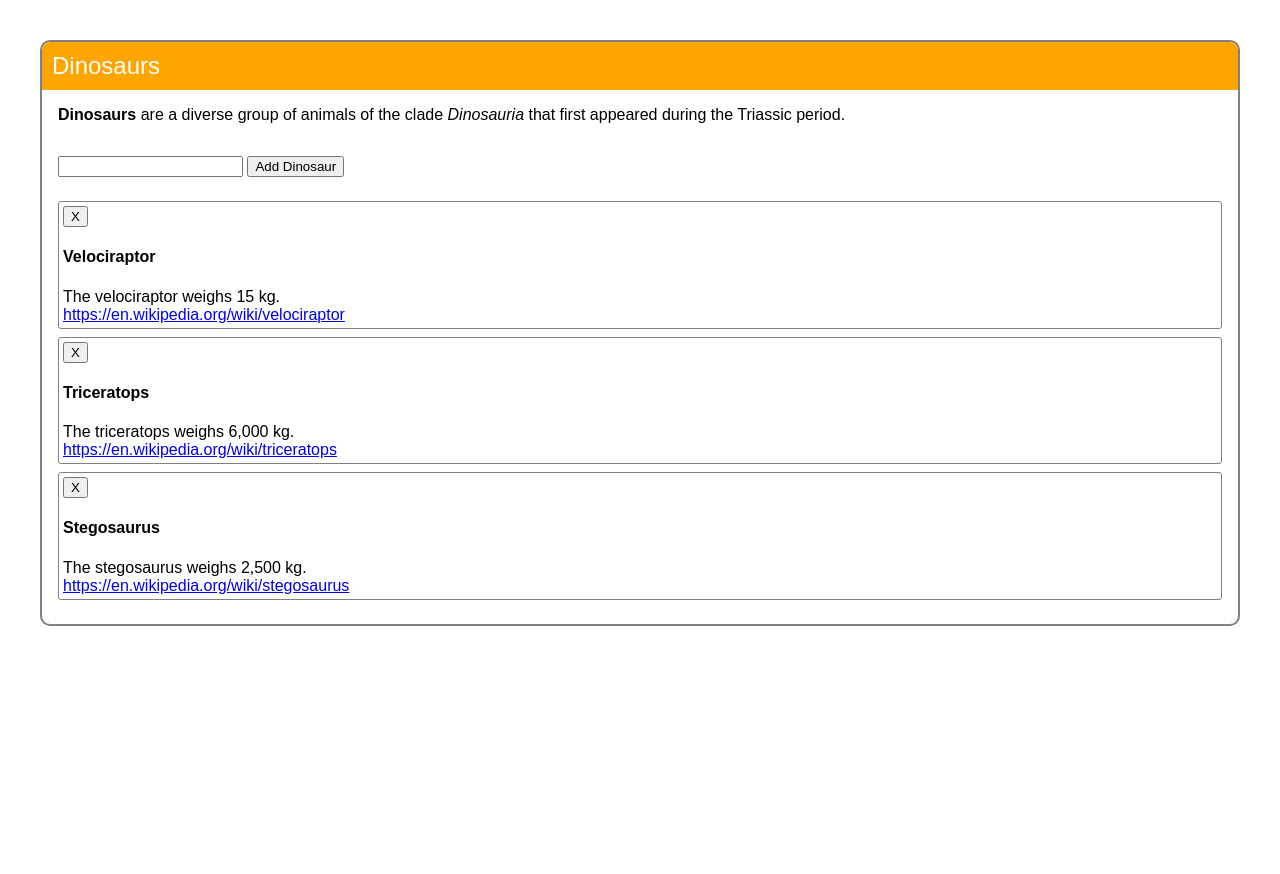
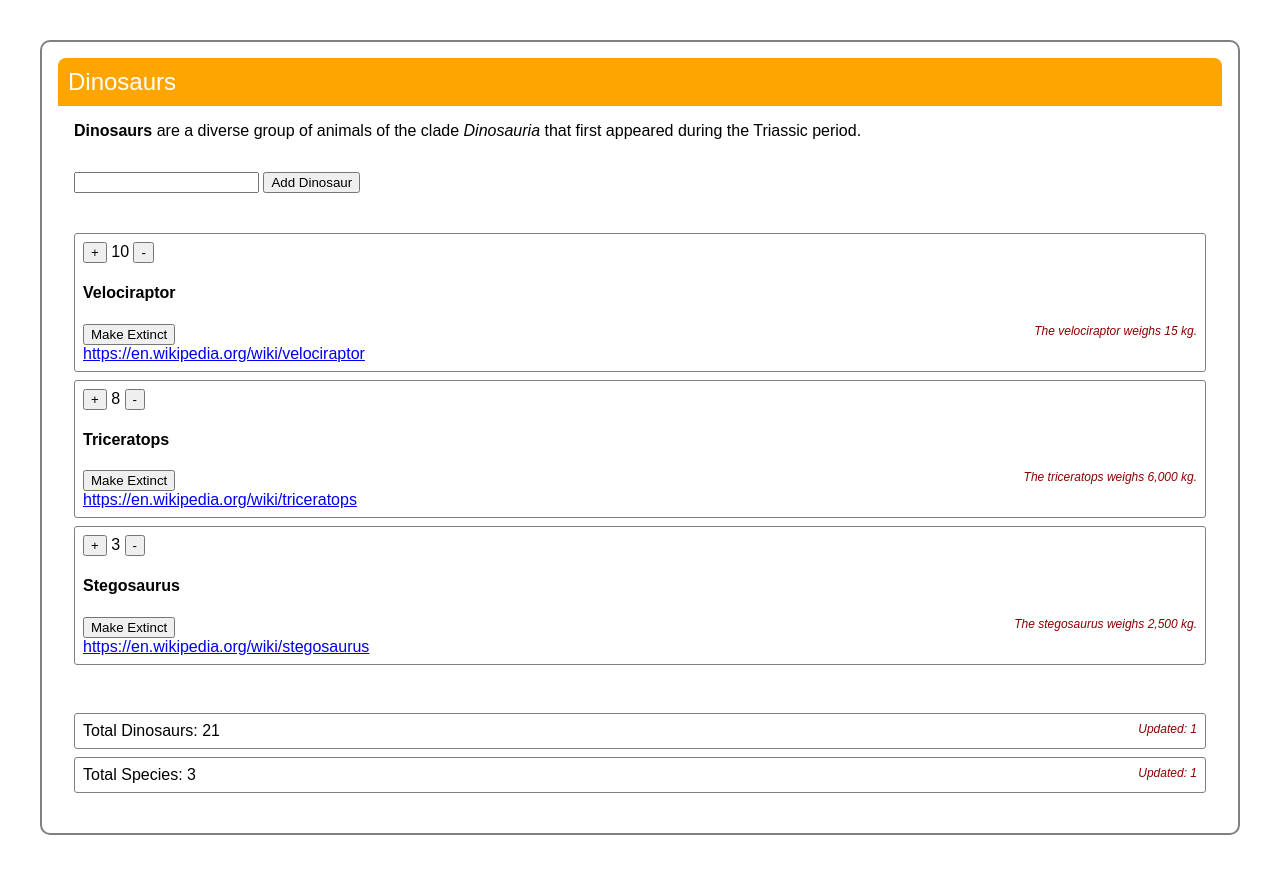
Before and after one commit to kpse/vue_learn, a plain HTML site: page index.html in a window 1280 px wide. Before the commit the page ends 800 px from the top, so only its background shows below. Drawn offline with nearby package versions, Linux system fonts and the light colour scheme.

Commit message:
computed properties

```diff
--- a/index.html
+++ b/index.html
@@ -1,6 +1,7 @@
 <html xmlns:v-on="http://www.w3.org/1999/xhtml">
 <head>
     <script data-require="vue.js@*" data-semver="10.0.26" src="https://cdn.jsdelivr.net/vue/1.0.26/vue.min.js"></script>
+    <script src="https://cdnjs.cloudflare.com/ajax/libs/lodash.js/4.17.4/lodash.min.js"></script>
     <link rel="stylesheet" href="style.css"/>
 </head>
 
@@ -14,12 +15,19 @@
     </div>
     <ul>
         <li v-for="dino in dinos">
-            <button v-on:click="deleteDino(index)">X</button>
+            <button v-on:click="dino.quantity += 1">+</button>
+            {{dino.quantity}}
+            <button v-on:click="dino.quantity -= 1">-</button>
             <h4>{{ dino.text | capitalize }}</h4>
+            <button v-on:click="deleteDino">Make Extinct</button>
             <span>The {{ dino.text | undercase }} weighs {{ dino.weight }}.</span>
             <br>
             <a href="{{ dino.text | undercase | url}}">{{ dino.text | undercase | url}}</a>
         </li>
+    </ul>
+    <ul>
+        <li>Total Dinosaurs: {{ totalDinos }} <span>Updated: {{ dinoUpdated }}</span></li>
+        <li>Total Species: {{ totalSpecies }} <span>Updated: {{ speciesUpdated }}</span></li>
     </ul>
 </div>
 
--- a/script.js
+++ b/script.js
@@ -3,18 +3,23 @@ var card = new Vue({
   data: {
     title: "Dinosaurs",
     content: "<strong>Dinosaurs</strong> are a diverse group of animals of the clade <em>Dinosauria</em> that first appeared during the Triassic period.",
+    dinoUpdated: 0,
+    speciesUpdated: 0,
     dinos: [
       {
         text: "Velociraptor",
-        weight: "15 kg"
+        weight: "15 kg",
+        quantity: 10
       },
       {
         text: "triceratops",
-        weight: "6,000 kg"
+        weight: "6,000 kg",
+        quantity: 8
       },
       {
         text: "Stegosaurus",
-        weight: "2,500 kg"
+        weight: "2,500 kg",
+        quantity: 3
       }
     ]
   },
@@ -24,11 +29,12 @@ var card = new Vue({
     url: (value) => `https://en.wikipedia.org/wiki/${value}`
   },
   methods: {
-    addDino: function() {
+    addDino: function () {
       const input = document.getElementById('dino-form');
-      if(input.value !== '') {
+      if (input.value !== '') {
         this.dinos.push({
-          text: input.value
+          text: input.value,
+          quantity: 0
         });
         input.value = '';
       }
@@ -36,5 +42,15 @@ var card = new Vue({
     deleteDino: function (index) {
       this.dinos.splice(index, 1)
     }
+  },
+  computed: {
+    totalDinos: function () {
+      this.dinoUpdated += 1;
+      return _.sum(_.map(this.dinos, 'quantity'));
+    },
+    totalSpecies: function () {
+      this.speciesUpdated += 1;
+      return this.dinos.length;
+    }
   }
 });
--- a/style.css
+++ b/style.css
@@ -1,6 +1,9 @@
 body {
     padding: 2em;
     font-family: sans-serif;
+}
+.extinct {
+    float: right;
 }
 
 #card {
@@ -16,21 +19,30 @@ body {
     color: white;
     font-size: 1.5em;
 }
-
-#card div, #card p {
-    padding:1em;
+#card span {
+    font-size: 0.75em;
+    font-weight: normal;
+    font-style: italic;
+    float: right;
+}
+div, p, form {
+    padding: 1em;
 }
 
-
-#card ul {
+ul {
     list-style: none;
     margin: 0;
-    padding: 0 1em 1em;
+    padding: 1em;
 }
-
-#card ul li {
-    padding: .25em;
+ul li {
+    padding: .5em;
     border: 1px solid gray;
     margin: .5em 0;
     border-radius: 3px;
 }
+
+ul li span {
+    float: right;
+    color: darkred;
+    font-weight: 600;
+}
```
